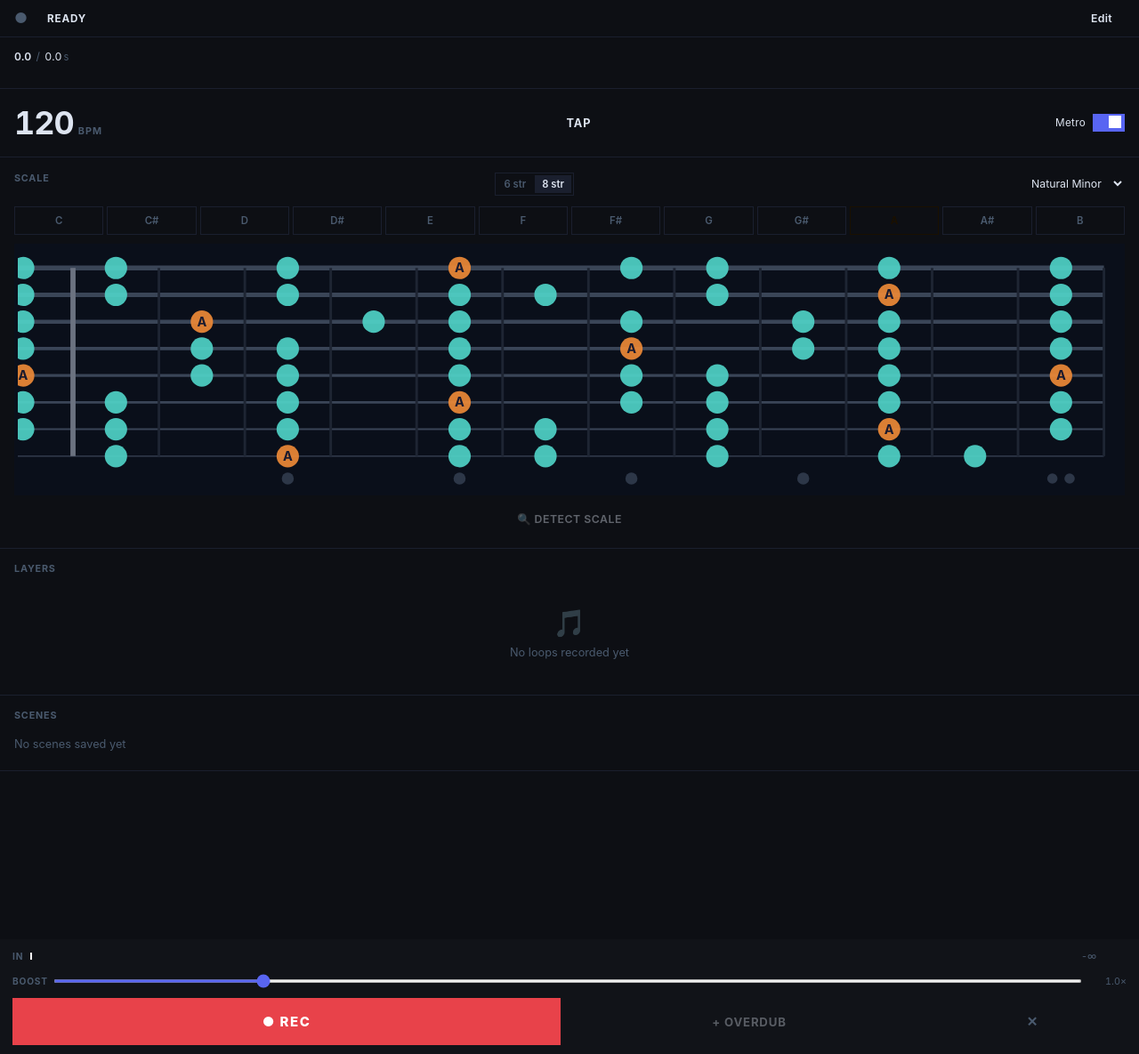
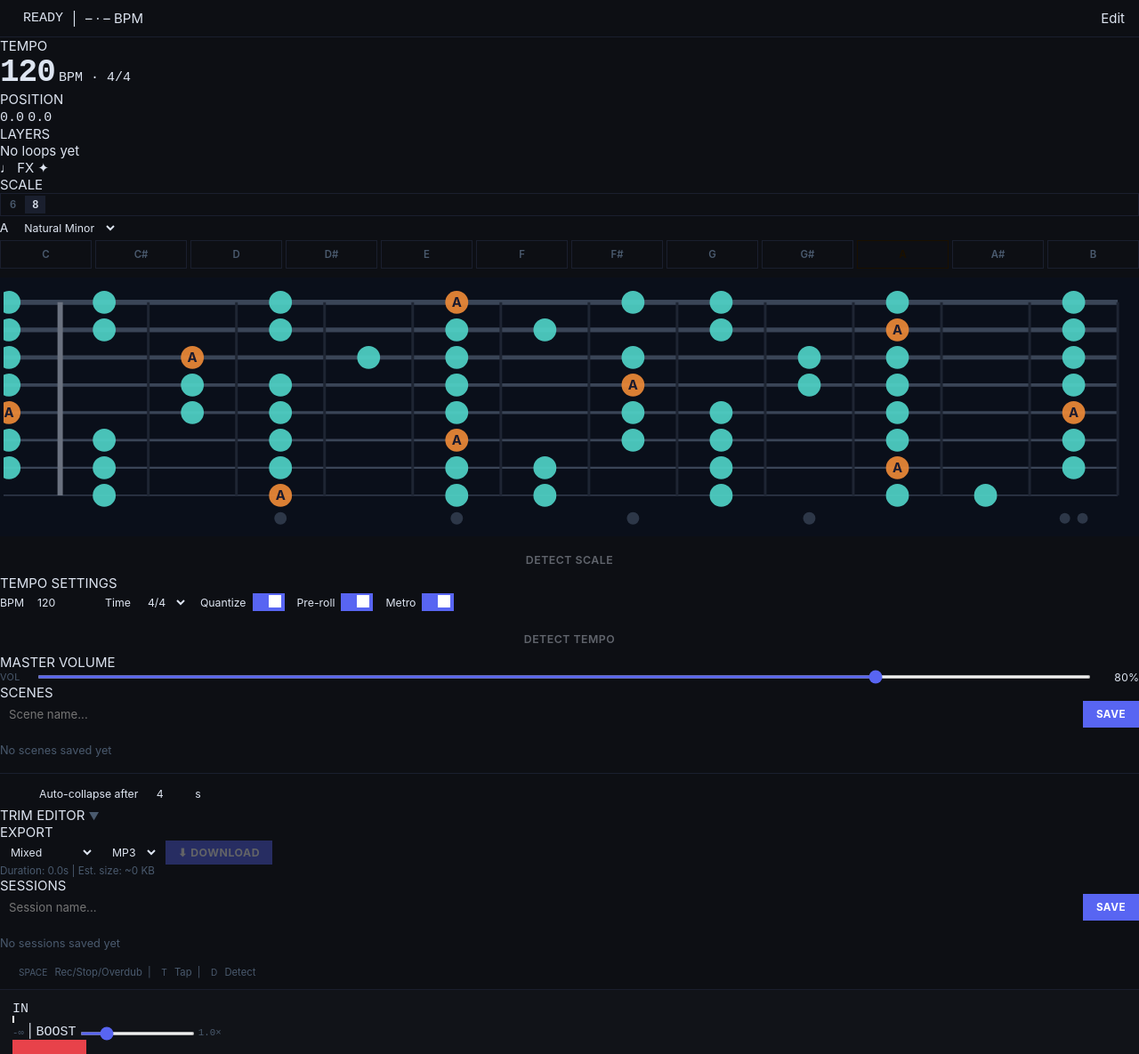
Before and after one commit to Maachax/Raspberry-looper, a Flask app: page / in a window 1280 px wide. Shown: the whole page at 89% size. Run offline with Flask 3, Linux system fonts and the light colour scheme; some libraries are stand-ins or nearby versions.

Commit message:
html: restructure to topbar / two-col body / footer for DAW layout
Co-Authored-By: Claude Sonnet 4.6 <noreply@anthropic.com>

```diff
--- a/templates/index.html
+++ b/templates/index.html
@@ -8,121 +8,96 @@
 </head>
 <body>
 
-    <!-- Countdown overlay -->
+<!-- Countdown overlay (unchanged) -->
 <div class="countdown-overlay" id="countdownOverlay" style="display: none;">
     <div class="countdown-number" id="countdownNumber">3</div>
     <div class="countdown-bpm" id="countdownBpm"></div>
 </div>
 
-    <!-- Top bar -->
+<!-- ═══════════════════════════════════════════════
+     TOPBAR
+════════════════════════════════════════════════ -->
 <header class="topbar">
     <div class="topbar-left">
-            <div class="connection-status disconnected" id="connectionStatus">●</div>
-            <div class="status-badge status-idle" id="statusBadge">Ready</div>
+        <div class="status-led" id="connectionStatus"></div>
+        <span class="topbar-state mono" id="topbarState">READY</span>
+        <span class="topbar-divider">|</span>
+        <span class="topbar-meta" id="topbarMeta">– · – BPM</span>
     </div>
-        <button class="view-toggle-btn" id="viewToggleBtn" onclick="toggleViewMode()">✏️ Edit</button>
+    <button class="edit-toggle-btn" id="viewToggleBtn" onclick="toggleViewMode()">EDIT ▼</button>
 </header>
 
-    <!-- Scrollable content -->
-    <main class="scroll-content">
+<!-- ═══════════════════════════════════════════════
+     TWO-COLUMN BODY (fixed height, no scroll)
+════════════════════════════════════════════════ -->
+<div class="app-body">
 
-        <!-- Progress / playhead -->
-        <div class="section progress-section">
-            <div class="time-display" id="timeDisplay">
-                <span class="current">0.0</span><span class="separator"> / </span><span class="total">0.0</span><span class="unit">s</span>
-            </div>
-            <div class="progress-bar-container">
-                <div class="beat-grid" id="beatGrid"></div>
-                <div class="progress-bar" id="progressBar" style="width: 0%"></div>
+    <!-- LEFT COLUMN -->
+    <div class="left-col">
+
+        <!-- TEMPO panel -->
+        <div class="panel" id="tempoPanel">
+            <div class="panel-header accent-primary">TEMPO</div>
+            <div class="panel-body tempo-body">
+                <span class="bpm-value mono" id="bpmValue">120</span>
+                <span class="bpm-sub mono text-muted">BPM · <span id="topbarBeats">4</span>/4</span>
             </div>
         </div>
 
-        <!-- Tempo -->
-        <div class="section tempo-section">
-            <div class="tempo-row">
-                <div class="bpm-display">
-                    <div class="bpm-value" id="bpmValue">120</div>
-                    <div class="bpm-label">BPM</div>
+        <!-- POSITION panel -->
+        <div class="panel" id="positionPanel">
+            <div class="panel-header accent-dim">POSITION</div>
+            <div class="panel-body position-body">
+                <div class="pos-bar-wrap">
+                    <div class="beat-grid" id="beatGrid"></div>
+                    <div class="progress-bar" id="progressBar" style="width:0%"></div>
                 </div>
-                <button class="tap-tempo-btn" id="tapTempoBtn" onclick="handleTap()">TAP</button>
-                <div class="tempo-toggles">
-                    <span class="toggle-label">Metro</span>
-                    <label class="toggle-switch">
-                        <input type="checkbox" id="metronomeToggle" checked>
-                        <span class="toggle-slider"></span>
-                    </label>
-                </div>
-            </div>
-
-            <div class="tempo-extended edit-only">
-                <div class="tempo-options">
-                    <div class="tempo-option">
-                        <label>BPM</label>
-                        <input type="number" id="bpmInput" min="30" max="300" value="120"
-                               onchange="setBpmManual(this.value)">
-                    </div>
-                    <div class="tempo-option">
-                        <label>Time</label>
-                        <select id="beatsPerBar" onchange="setBeatsPerBar(this.value)">
-                            <option value="3">3/4</option>
-                            <option value="4" selected>4/4</option>
-                            <option value="6">6/8</option>
-                        </select>
-                    </div>
-                    <div class="tempo-option">
-                        <label>Quantize</label>
-                        <label class="toggle-switch">
-                            <input type="checkbox" id="quantizeToggle" checked onchange="setQuantize(this.checked)">
-                            <span class="toggle-slider"></span>
-                        </label>
-                    </div>
-                    <div class="tempo-option">
-                        <label>Pre-roll</label>
-                        <label class="toggle-switch">
-                            <input type="checkbox" id="prerollToggle" checked>
-                            <span class="toggle-slider"></span>
-                        </label>
-                    </div>
-                </div>
-                <button class="detect-tempo-btn" id="detectTempoBtn" onclick="detectTempo()" disabled>
-                    🔍 DETECT TEMPO
-                </button>
-                <div class="tempo-detect-result" id="tempoDetectResult">
-                    <div class="detect-result-header">
-                        <span class="detect-result-bpm" id="detectedBpm">-- BPM</span>
-                        <span class="detect-result-confidence" id="detectedConfidence">Confidence: --%</span>
-                    </div>
-                    <div class="confidence-bar">
-                        <div class="confidence-fill" id="confidenceFill" style="width: 0%"></div>
-                    </div>
-                    <div class="detect-result-actions">
-                        <button class="btn-apply-tempo" onclick="applyDetectedTempo()">✓ Apply</button>
-                        <button class="btn-dismiss" onclick="dismissDetection()">Dismiss</button>
-                    </div>
+                <div class="pos-times">
+                    <span class="mono" id="posLeft">0.0</span>
+                    <span class="mono" id="posRight">0.0</span>
                 </div>
             </div>
         </div>
 
-        <!-- Master Volume (edit-only) -->
-        <div class="section master-volume-section edit-only">
-            <div class="volume-row">
-                <span class="vol-label">Vol</span>
-                <input type="range" class="master-volume-slider" id="masterVolumeSlider"
-                       min="0" max="1" step="0.01" value="0.8"
-                       oninput="setMasterVolume(this.value)">
-                <span class="master-volume-value" id="masterVolumeValue">80%</span>
+        <!-- LAYERS panel -->
+        <div class="panel panel-flex" id="layersPanel">
+            <div class="panel-header accent-layer">LAYERS</div>
+            <div class="panel-body layers-body" id="layersList">
+                <div class="layers-empty">No loops yet</div>
             </div>
         </div>
 
-        <!-- Scale visualizer -->
-        <div class="section scale-section">
-            <div class="scale-header">
-                <span class="section-label">Scale</span>
+    </div>
+
+    <!-- SIDE PANEL STRIP + CONTENT -->
+    <div class="side-wrap" id="sideWrap">
+
+        <!-- Icon strip (always visible) -->
+        <div class="side-strip">
+            <button class="side-icon" id="sideBtnScale" data-panel="scale"
+                    onclick="setSidePanel('scale')" title="Scale / Fretboard">♩</button>
+            <button class="side-icon side-icon-stub" title="FX (coming soon)">FX</button>
+            <button class="side-icon side-icon-stub" title="Art (coming soon)">✦</button>
+        </div>
+
+        <!-- Panel content (hidden when no panel active) -->
+        <div class="side-content" id="sideContent">
+
+            <!-- SCALE panel -->
+            <div class="side-panel" id="panelScale">
+                <div class="panel-header accent-scale">
+                    <span>SCALE</span>
                     <div class="string-mode-toggle">
-                    <button class="string-mode-btn" data-mode="6string" onclick="setGuitarMode('6string')">6 str</button>
-                    <button class="string-mode-btn" data-mode="8string" onclick="setGuitarMode('8string')">8 str</button>
+                        <button class="string-mode-btn" data-mode="6string"
+                                onclick="setGuitarMode('6string')">6</button>
+                        <button class="string-mode-btn" data-mode="8string"
+                                onclick="setGuitarMode('8string')">8</button>
                     </div>
-                <select class="scale-type-select" id="scaleTypeSelect" onchange="setScaleType(this.value)">
+                </div>
+                <div class="scale-current-row">
+                    <span class="scale-root-display mono" id="scaleRootDisplay">A</span>
+                    <select class="scale-type-select" id="scaleTypeSelect"
+                            onchange="setScaleType(this.value)">
                         <option value="minor">Natural Minor</option>
                         <option value="major">Major</option>
                         <option value="dorian">Dorian</option>
@@ -143,39 +118,105 @@
                 <div class="fretboard-container">
                     <div id="fretboard"></div>
                 </div>
-            <button class="detect-scale-btn" id="detectScaleBtn" onclick="detectScale()" disabled>
-                🔍 DETECT SCALE
-            </button>
+                <button class="detect-scale-btn" id="detectScaleBtn"
+                        onclick="detectScale()" disabled>DETECT SCALE</button>
                 <div class="scale-candidates" id="scaleCandidates"></div>
             </div>
 
-        <!-- Layers -->
-        <div class="section layers-section">
-            <div class="section-label">Layers</div>
-            <div id="layersList">
-                <div class="empty-state">
-                    <div class="empty-state-icon">🎵</div>
-                    <p>No loops recorded yet</p>
+        </div>
+    </div>
+
+</div>
+
+<!-- ═══════════════════════════════════════════════
+     EDIT PANELS (scroll area, hidden in perf mode)
+════════════════════════════════════════════════ -->
+<div class="edit-panels" id="editPanels">
+
+    <!-- Tempo extended -->
+    <div class="edit-section">
+        <div class="edit-section-header">TEMPO SETTINGS</div>
+        <div class="tempo-options">
+            <div class="tempo-option">
+                <label>BPM</label>
+                <input type="number" id="bpmInput" min="30" max="300" value="120"
+                       onchange="setBpmManual(this.value)">
+            </div>
+            <div class="tempo-option">
+                <label>Time</label>
+                <select id="beatsPerBar" onchange="setBeatsPerBar(this.value)">
+                    <option value="3">3/4</option>
+                    <option value="4" selected>4/4</option>
+                    <option value="6">6/8</option>
+                </select>
+            </div>
+            <div class="tempo-option">
+                <label>Quantize</label>
+                <label class="toggle-switch">
+                    <input type="checkbox" id="quantizeToggle" checked
+                           onchange="setQuantize(this.checked)">
+                    <span class="toggle-slider"></span>
+                </label>
+            </div>
+            <div class="tempo-option">
+                <label>Pre-roll</label>
+                <label class="toggle-switch">
+                    <input type="checkbox" id="prerollToggle" checked>
+                    <span class="toggle-slider"></span>
+                </label>
+            </div>
+            <div class="tempo-option">
+                <label>Metro</label>
+                <label class="toggle-switch">
+                    <input type="checkbox" id="metronomeToggle" checked>
+                    <span class="toggle-slider"></span>
+                </label>
+            </div>
+        </div>
+        <button class="detect-tempo-btn" id="detectTempoBtn"
+                onclick="detectTempo()" disabled>DETECT TEMPO</button>
+        <div class="tempo-detect-result" id="tempoDetectResult">
+            <div class="detect-result-header">
+                <span class="detect-result-bpm" id="detectedBpm">-- BPM</span>
+                <span class="detect-result-confidence" id="detectedConfidence">Confidence: --%</span>
+            </div>
+            <div class="confidence-bar">
+                <div class="confidence-fill" id="confidenceFill" style="width:0%"></div>
+            </div>
+            <div class="detect-result-actions">
+                <button class="btn-apply-tempo" onclick="applyDetectedTempo()">✓ Apply</button>
+                <button class="btn-dismiss" onclick="dismissDetection()">Dismiss</button>
             </div>
         </div>
     </div>
 
+    <!-- Master Volume -->
+    <div class="edit-section">
+        <div class="edit-section-header">MASTER VOLUME</div>
+        <div class="volume-row">
+            <span class="vol-label">Vol</span>
+            <input type="range" class="master-volume-slider" id="masterVolumeSlider"
+                   min="0" max="1" step="0.01" value="0.8"
+                   oninput="setMasterVolume(this.value)">
+            <span class="master-volume-value" id="masterVolumeValue">80%</span>
+        </div>
+    </div>
+
     <!-- Scenes -->
-        <div class="section scenes-section">
-            <div class="section-label">Scenes</div>
-            <div class="save-scene-row edit-only">
+    <div class="edit-section">
+        <div class="edit-section-header">SCENES</div>
+        <div class="save-scene-row">
             <input type="text" id="sceneNameInput" class="scene-name-input"
                    placeholder="Scene name..."
                    onkeydown="if(event.key==='Enter') saveScene()"/>
             <button class="btn btn-save-scene" onclick="saveScene()">SAVE</button>
         </div>
-            <div id="scenesList">
-                <div class="scenes-empty">No scenes saved yet</div>
-            </div>
-            <div class="collapse-controls edit-only">
+        <div id="scenesList"><div class="scenes-empty">No scenes saved yet</div></div>
+        <div class="collapse-controls">
             <div class="collapse-row">
                 <label class="toggle-switch">
-                        <input type="checkbox" id="collapseToggle" onchange="setCollapseEnabled(this.checked)">
+                    <input type="checkbox" id="collapseToggle"
+                           onchange="setCollapseEnabled(this.checked)">
                     <span class="toggle-slider"></span>
                 </label>
                 <span class="collapse-label">Auto-collapse after</span>
@@ -188,13 +229,12 @@
         </div>
     </div>
 
-        <!-- Trim Editor (edit-only) -->
-        <div class="section trim-section edit-only" id="trimSection">
-            <div class="trim-header" onclick="toggleTrimEditor()">
-                <span class="section-label">
-                    Trim Editor
-                    <span class="trim-disabled-badge" id="trimDisabledBadge" style="display: none;">Disabled (overdubs recorded)</span>
-                </span>
+    <!-- Trim Editor -->
+    <div class="edit-section" id="trimSection">
+        <div class="edit-section-header" onclick="toggleTrimEditor()">
+            TRIM EDITOR
+            <span class="trim-disabled-badge" id="trimDisabledBadge"
+                  style="display:none;">Disabled (overdubs recorded)</span>
             <span class="trim-toggle-icon">▼</span>
         </div>
         <div class="trim-content">
@@ -231,84 +271,91 @@
                     </div>
                 </div>
                 <div class="trim-actions">
-                        <button class="btn btn-small btn-auto-trim" onclick="autoTrimSilence()">✂ Auto-trim</button>
-                        <button class="btn btn-small btn-trim-reset" onclick="resetTrim()">↺ Reset</button>
-                        <button class="btn btn-small btn-trim" onclick="applyTrim()">✓ Apply</button>
+                    <button class="btn btn-small btn-auto-trim"
+                            onclick="autoTrimSilence()">✂ Auto-trim</button>
+                    <button class="btn btn-small btn-trim-reset"
+                            onclick="resetTrim()">↺ Reset</button>
+                    <button class="btn btn-small btn-trim"
+                            onclick="applyTrim()">✓ Apply</button>
                 </div>
             </div>
         </div>
     </div>
 
-        <!-- Export (edit-only) -->
-        <div class="section export-section edit-only" id="exportSection">
-            <div class="export-header">
-                <span class="section-label">
-                    Export
-                    <span class="export-disabled-badge" id="exportDisabledBadge" style="display: none;">Record a loop first</span>
-                </span>
+    <!-- Export -->
+    <div class="edit-section" id="exportSection">
+        <div class="edit-section-header">
+            EXPORT
+            <span class="export-disabled-badge" id="exportDisabledBadge"
+                  style="display:none;">Record a loop first</span>
+        </div>
         <div class="export-header-controls">
-                    <select class="export-mode-select" id="exportModeSelect" onchange="updateExportPreview()">
+            <select class="export-mode-select" id="exportModeSelect"
+                    onchange="updateExportPreview()">
                 <option value="mixed">Mixed</option>
                 <option value="separate">Layers (ZIP)</option>
             </select>
-                    <select class="export-format-select" id="exportFormatSelect" onchange="updateExportPreview()">
+            <select class="export-format-select" id="exportFormatSelect"
+                    onchange="updateExportPreview()">
                 <option value="mp3">MP3</option>
                 <option value="wav">WAV</option>
             </select>
-                    <button class="btn-export" id="exportBtn" onclick="downloadExport()" disabled>
+            <button class="btn-export" id="exportBtn"
+                    onclick="downloadExport()" disabled>
                 <span id="exportBtnText">⬇ DOWNLOAD</span>
             </button>
         </div>
-            </div>
-            <div class="export-warning" id="exportWarning" style="display: none;">
+        <div class="export-warning" id="exportWarning" style="display:none;">
             ⚠ ffmpeg not installed — MP3 unavailable. WAV still works.
         </div>
         <div class="export-info" id="exportInfo">Duration: 0.0s | Est. size: ~0 KB</div>
     </div>
 
-        <!-- Sessions (edit-only) -->
-        <div class="section sessions-section edit-only">
-            <div class="section-label">Sessions</div>
+    <!-- Sessions -->
+    <div class="edit-section">
+        <div class="edit-section-header">SESSIONS</div>
         <div class="save-scene-row">
             <input type="text" id="sessionNameInput" class="scene-name-input"
                    placeholder="Session name..."
                    onkeydown="if(event.key==='Enter') saveSession()"/>
             <button class="btn btn-save-scene" onclick="saveSession()">SAVE</button>
         </div>
-            <div id="sessionsList">
-                <div class="sessions-empty">No sessions saved yet</div>
-            </div>
+        <div id="sessionsList"><div class="sessions-empty">No sessions saved yet</div></div>
     </div>
 
-        <!-- Keyboard hint + stats (edit-only) -->
-        <div class="section keyboard-hint edit-only">
-            <kbd>SPACE</kbd> Rec/Stop/Overdub &nbsp;|&nbsp; <kbd>T</kbd> Tap &nbsp;|&nbsp; <kbd>D</kbd> Detect
+    <!-- Keyboard hint + stats -->
+    <div class="edit-section keyboard-hint">
+        <kbd>SPACE</kbd> Rec/Stop/Overdub &nbsp;|&nbsp;
+        <kbd>T</kbd> Tap &nbsp;|&nbsp;
+        <kbd>D</kbd> Detect
     </div>
-        <div class="stats edit-only" id="stats"></div>
+    <div class="edit-section" id="stats"></div>
 
-    </main>
+</div>
 
-    <!-- Fixed bottom bar -->
+<!-- ═══════════════════════════════════════════════
+     FOOTER
+════════════════════════════════════════════════ -->
 <footer class="bottom-bar">
-        <div class="level-strip">
-            <span class="level-strip-label">IN</span>
+    <div class="footer-meters">
+        <span class="meter-label mono">IN</span>
         <div class="level-meter-bar-bg">
             <div class="level-meter-bar" id="levelMeterBar"></div>
             <div class="level-meter-peak" id="levelMeterPeak"></div>
         </div>
-            <span class="level-meter-db" id="levelMeterDb">-∞</span>
+        <span class="level-meter-db mono" id="levelMeterDb">-∞</span>
         <span class="clip-indicator" id="clipIndicator"></span>
-        </div>
-        <div class="boost-strip">
-            <span class="boost-label">BOOST</span>
+        <span class="meter-sep">|</span>
+        <span class="meter-label mono">BOOST</span>
         <input type="range" class="boost-slider" id="outputGainSlider"
                min="0.25" max="4" step="0.05" value="1"
                oninput="setOutputGain(this.value)">
-            <span class="boost-value" id="outputGainValue">1.0×</span>
+        <span class="boost-value mono" id="outputGainValue">1.0×</span>
     </div>
-        <div class="controls">
+    <div class="footer-transport">
         <button class="btn btn-rec" id="btnRec" onclick="handleRec()">● REC</button>
-            <button class="btn btn-overdub" id="btnOverdub" onclick="handleOverdub()" disabled>+ OVERDUB</button>
+        <button class="btn btn-overdub" id="btnOverdub"
+                onclick="handleOverdub()" disabled>+ OVD</button>
         <button class="btn btn-clear" onclick="handleClear()">✕</button>
     </div>
 </footer>
```
Lines whose indentation alone changed are shown as unchanged.
